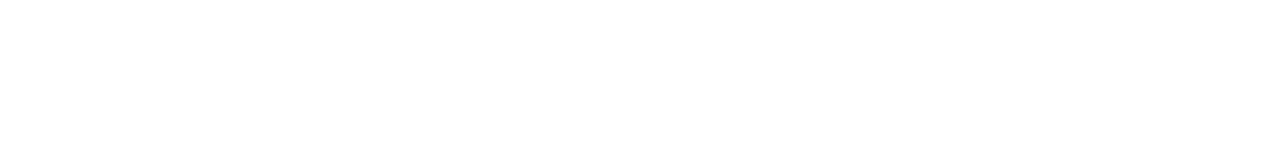
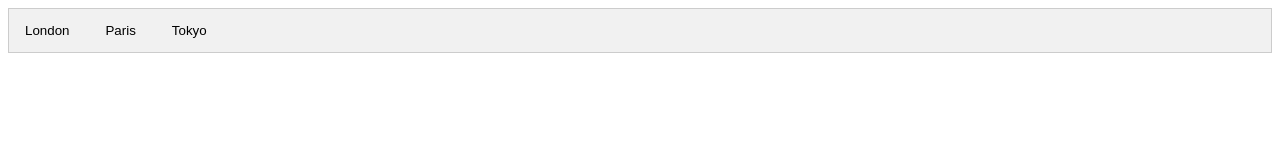
Before and after one commit to NghiaNgo0409/how-to-project-web, a plain HTML site: page tab/index.html in a window 1280 px wide. Drawn offline with Linux system fonts and the light colour scheme.

Commit message:
Finish tab first version

```diff
--- a/tab/css/style.css
+++ b/tab/css/style.css
@@ -0,0 +1,29 @@
+.tab {
+    overflow: hidden;
+    border: 1px solid #ccc;
+    background-color: #f1f1f1;
+}
+
+.tab button {
+    background-color: inherit;
+    border: none;
+    outline: none;
+    cursor: pointer;
+    padding: 14px 16px;
+    transition: 0.3s;
+}
+
+.tab button:hover {
+    background-color: #ddd;
+}
+
+.tab button:active {
+    background-color: #ccc;
+}
+
+.tabcontent {
+    display: none;
+    padding: 6px 12px;
+    border: 1px solid #ccc;
+    border-top: none;
+}
--- a/tab/index.html
+++ b/tab/index.html
@@ -7,5 +7,55 @@
         <link rel="stylesheet" href="./css/style.css" />
         <title>Tab</title>
     </head>
-    <body></body>
+    <body>
+        <!-- Tab-links -->
+        <div class="tab">
+            <button class="tab-links" onclick="openClick(event, 'London')">
+                London
+            </button>
+            <button class="tab-links" onclick="openClick(event, 'Paris')">
+                Paris
+            </button>
+            <button class="tab-links" onclick="openClick(event, 'Tokyo')">
+                Tokyo
+            </button>
+        </div>
+        <!-- Tab content -->
+        <div id="London" class="tabcontent">
+            <h3>London</h3>
+            <p>London is the capital city of England.</p>
+        </div>
+        <div id="Paris" class="tabcontent">
+            <h3>Paris</h3>
+            <p>Paris is the capital of France.</p>
+        </div>
+        <div id="Tokyo" class="tabcontent">
+            <h3>Tokyo</h3>
+            <p>Tokyo is the capital of Japan.</p>
+        </div>
+        <script>
+            const $ = document.querySelector.bind(document);
+            const $$ = document.querySelectorAll.bind(document);
+
+            var openClick = (event, cityName) => {
+                var i, tabcontent, tablinks;
+
+                tabcontent = $$(".tabcontent");
+                for (i = 0; i < tabcontent.length; i++) {
+                    tabcontent[i].style.display = "none";
+                }
+
+                tablinks = $$(".tab-links");
+                for (i = 0; i < tabcontent.length; i++) {
+                    tablinks[i].className = tablinks[i].className.replace(
+                        " active",
+                        ""
+                    );
+                }
+
+                $(`#${cityName}`).style.display = "block";
+                event.currentTarget.className += " active";
+            };
+        </script>
+    </body>
 </html>
```
